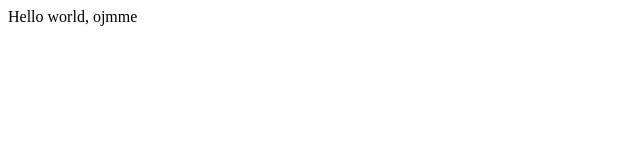
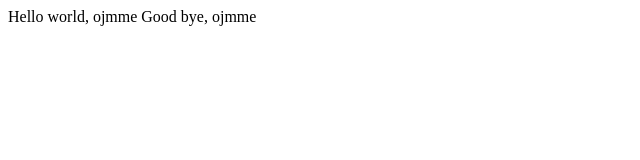
Before and after one commit to juyoung0/opentutorials-ojmme, a plain HTML site: page index.html in a window 1280 px wide. Shown: the whole page, without its empty margins (0-640 px from the left). Drawn offline with Linux system fonts and the light colour scheme.

Commit message:
add coding!!! to index.h

```diff
--- a/index.html
+++ b/index.html
@@ -15,5 +15,6 @@ Remove this if you use the .htaccess -->
 </head>
  <body>
 Hello world, ojmme
+Good bye, ojmme
 </body>
 </html>
```
